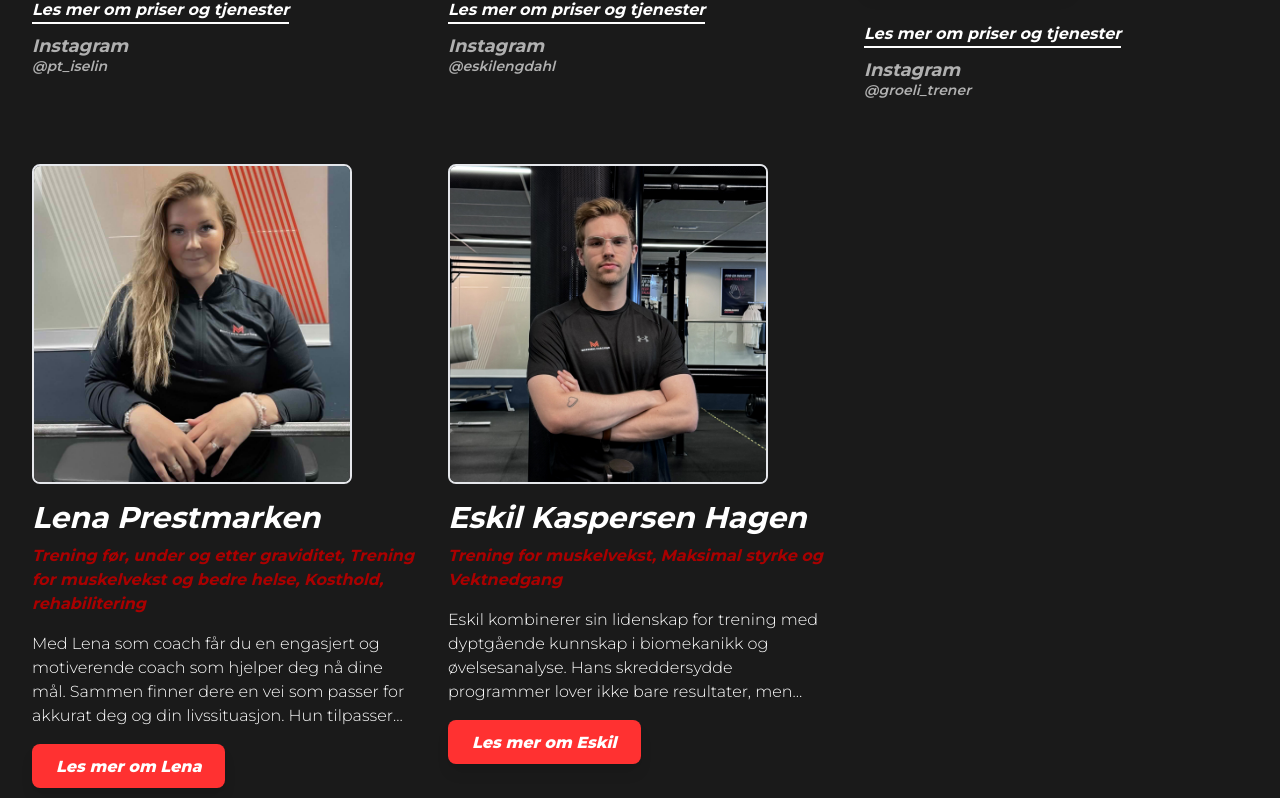
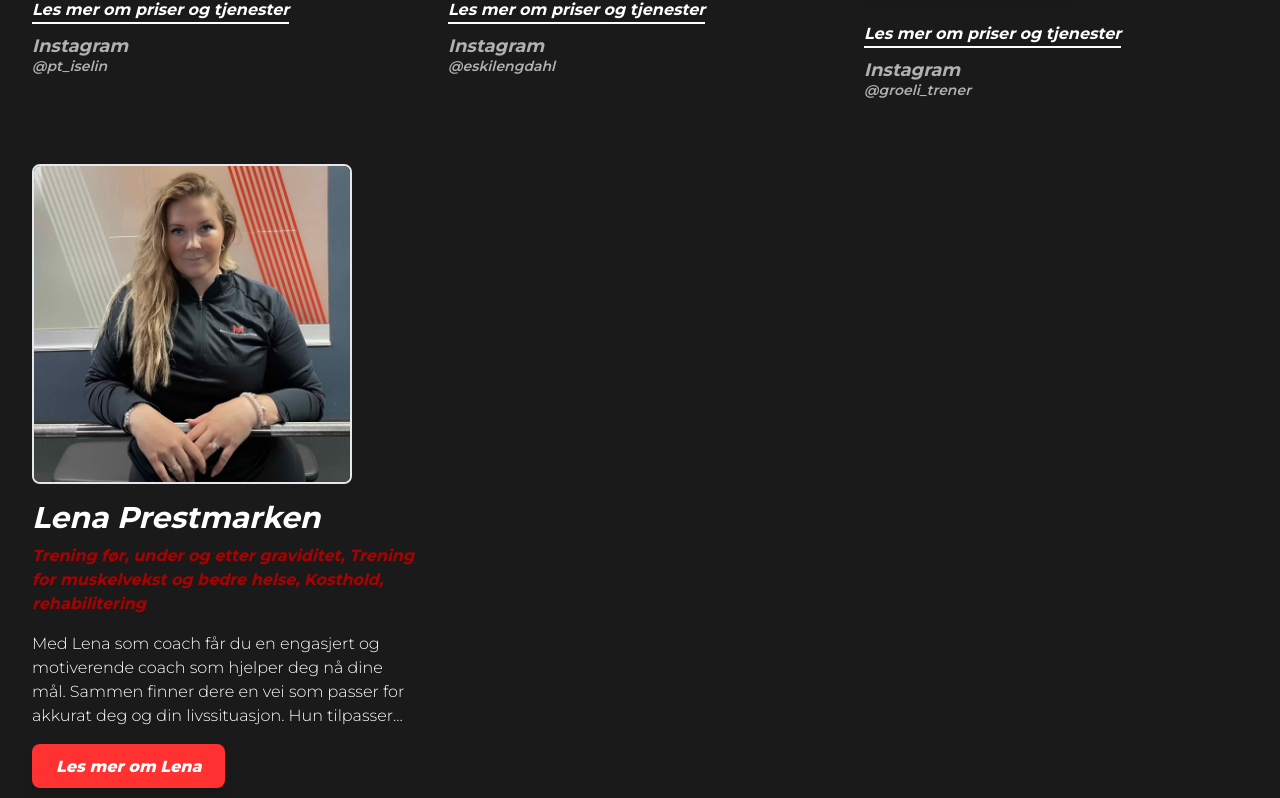
Before and after one commit to ekaspersen/maksimalcoaching, a Next.js app: page /team in a window 1280 px wide. Shown: the part 1808-2606 px from the top of the page. Built offline with nearby package versions, Linux system fonts and the light colour scheme.

Commit message:
Update coaches.js

```diff
--- a/app/data/coaches.js
+++ b/app/data/coaches.js
@@ -232,31 +232,5 @@ Hvis du ønsker hjelp til å oppnå dine mål, vil Gro-Eli gjerne være med deg
         tjeneste2: "Treningsoppfølging",
         tjeneste3: "Kostholdsoppfølging",
     },
-    {
-        id: "eskil-kaspersen-hagen",
-        name: "Eskil Kaspersen Hagen",
-        fname: "Eskil",
-        image: "/hello-eskil.jpg",
-        specialties: "Trening for muskelvekst, Maksimal styrke og Vektnedgang",
-        experiences: [
-            "Personlig trener, Active Education",
-            "Biomekanikk og avansert øvelsesanalyse, AFPT",
-        ],
-        about: `
-Eskil er en engasjert og kunnskapsrik coach med en genuin lidenskap for trening, kosthold og livsstil.
-Hans spesialfelt er trening for muskelvekst, kombinert med solid erfaring innen styrketrening og vektnedgang.
-Eskil legger stor vekt på å skape treningsopplegg som er både effektive og motiverende, skreddersydd for å hjelpe deg nå dine personlige mål.
 
-HVORFOR VELGE ESKIL SOM COACH?:
-Med sin utdanning som personlig trener fra Active Education og kurs i biomekanikk og avansert øvelsesanalyse fra AFPT, bringer Eskil en grundig forståelse av treningsprinsipper til bordet og vet hva som funker.
-Han er dedikert til å gi deg en positiv treningsopplevelse, hvor glede og fremgang går hånd i hånd.`,
-        shortBio:
-            "Eskil kombinerer sin lidenskap for trening med dyptgående kunnskap i biomekanikk og øvelsesanalyse. Hans skreddersydde programmer lover ikke bare resultater, men også en givende treningsopplevelse.",
-        email: "eskil.kaspersen@maksimalcoaching.no",
-        instagram: "https://www.instagram.com/eskilkaspersen/",
-        instagramAt: "eskilkaspersen",
-        tjeneste1: "Kombinert oppfølging",
-        tjeneste2: "Treningsoppfølging",
-        tjeneste3: "Kostholdsoppfølging",
-    },
 ];
```
